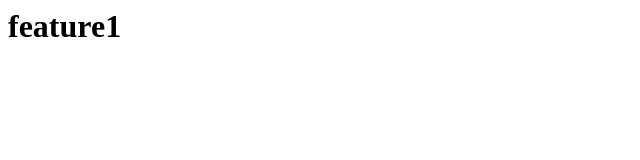
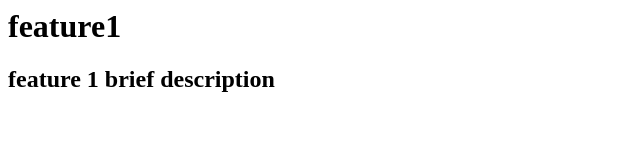
Before and after one commit to mohan-hrm/sample-project, a plain HTML site: page feature1.html in a window 1280 px wide. Shown: the whole page, without its empty margins (0-640 px from the left). Drawn offline with Linux system fonts and the light colour scheme.

Commit message:
added brief description about the features 1 and 2

```diff
--- a/feature1.html
+++ b/feature1.html
@@ -1,5 +1,6 @@
 <html>
 <body>
 <h1>feature1</h1>
+<h2>feature 1 brief description</h2>
 </body>
 </html>
```
Also changed, not shown: feature2.html (+1 -0 lines).
